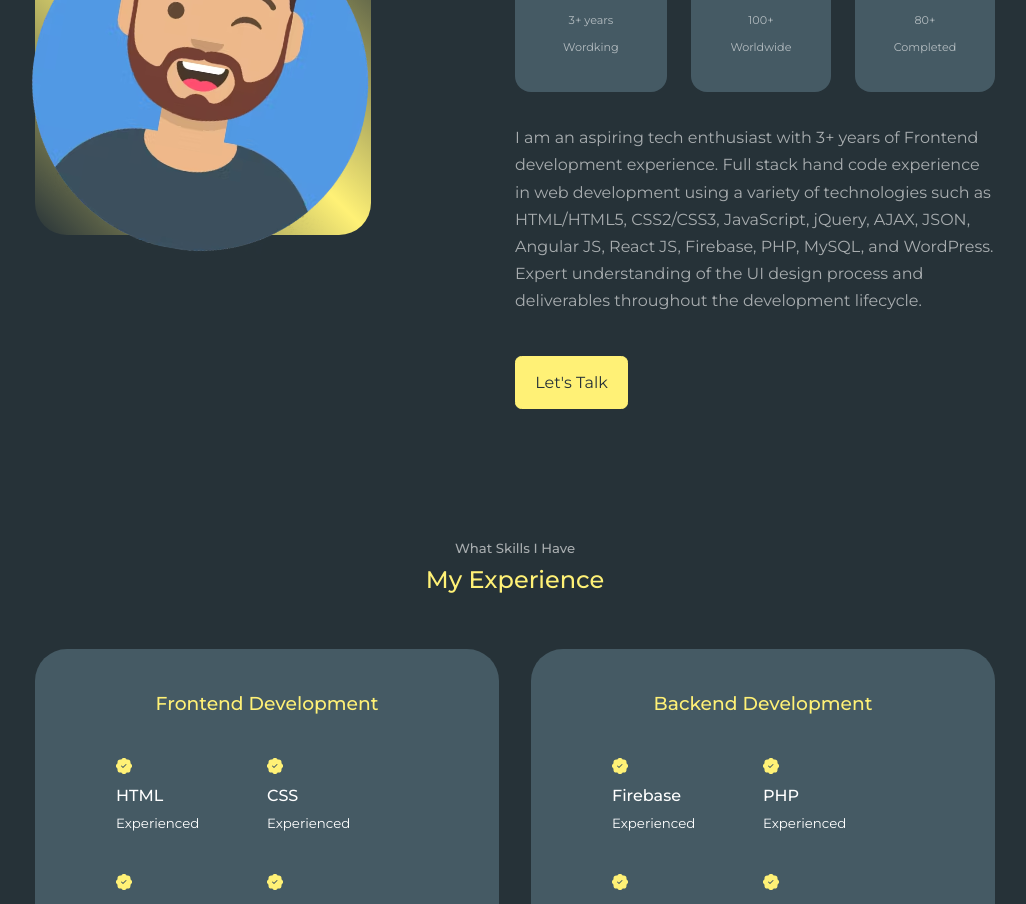
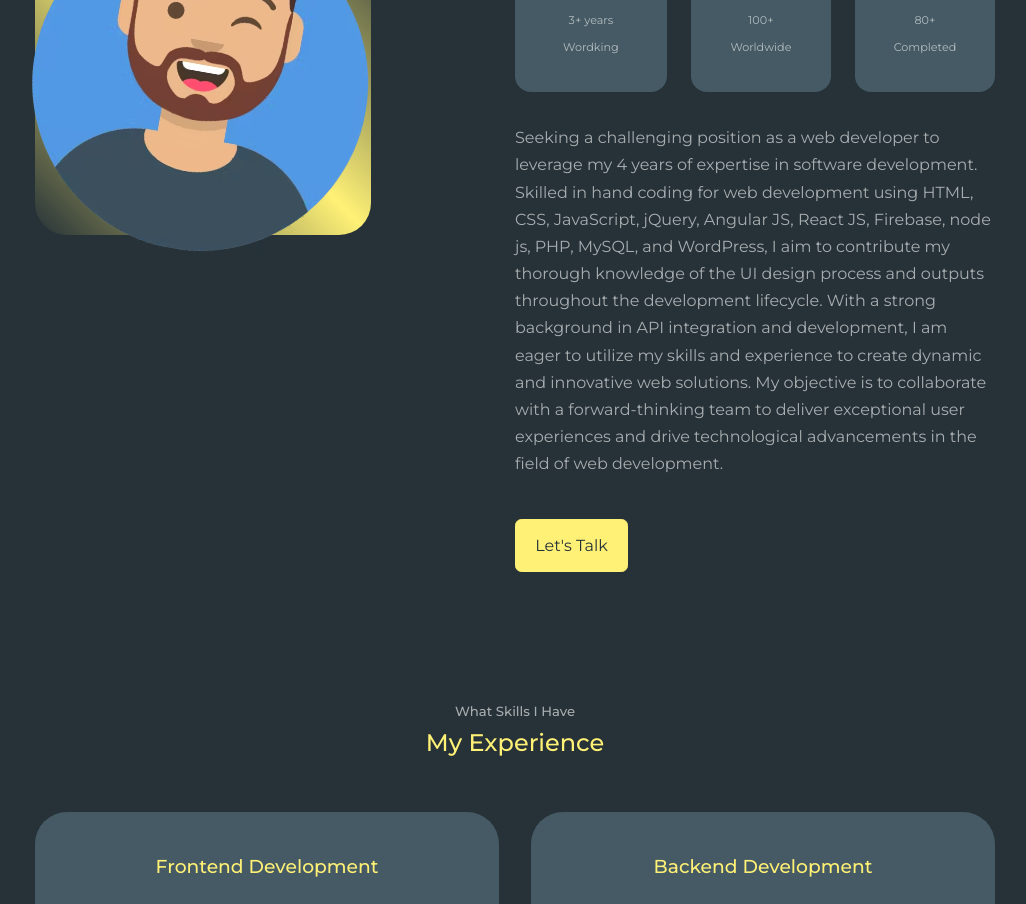
Before and after one commit to anoy369/portfolio, a React (Create React App) app: page / in a window 1280 px wide. Shown: the part 1140-2044 px from the top of the page, without its empty margins (125-1151 px from the left). Built offline with nearby package versions, Linux system fonts and the light colour scheme.

Commit message:
updated about

```diff
--- a/src/components/about/about.jsx
+++ b/src/components/about/about.jsx
@@ -39,7 +39,7 @@ const About = () => {
           </div>
 
           <p>
-          I am an aspiring tech enthusiast with 3+ years of Frontend development experience. Full stack hand code experience in web development using a variety of technologies such as HTML/HTML5, CSS2/CSS3, JavaScript, jQuery, AJAX, JSON, Angular JS, React JS, Firebase, PHP, MySQL, and WordPress. Expert understanding of the UI design process and deliverables throughout the development lifecycle.
+          Seeking a challenging position as a web developer to leverage my 4 years of expertise in software development. Skilled in hand coding for web development using HTML, CSS, JavaScript, jQuery, Angular JS, React JS, Firebase, node js, PHP, MySQL, and WordPress, I aim to contribute my thorough knowledge of the UI design process and outputs throughout the development lifecycle. With a strong background in API integration and development, I am eager to utilize my skills and experience to create dynamic and innovative web solutions. My objective is to collaborate with a forward-thinking team to deliver exceptional user experiences and drive technological advancements in the field of web development.
           </p>
 
           <a href="#contact" className="btn btn-primary">Let's Talk</a>
```
